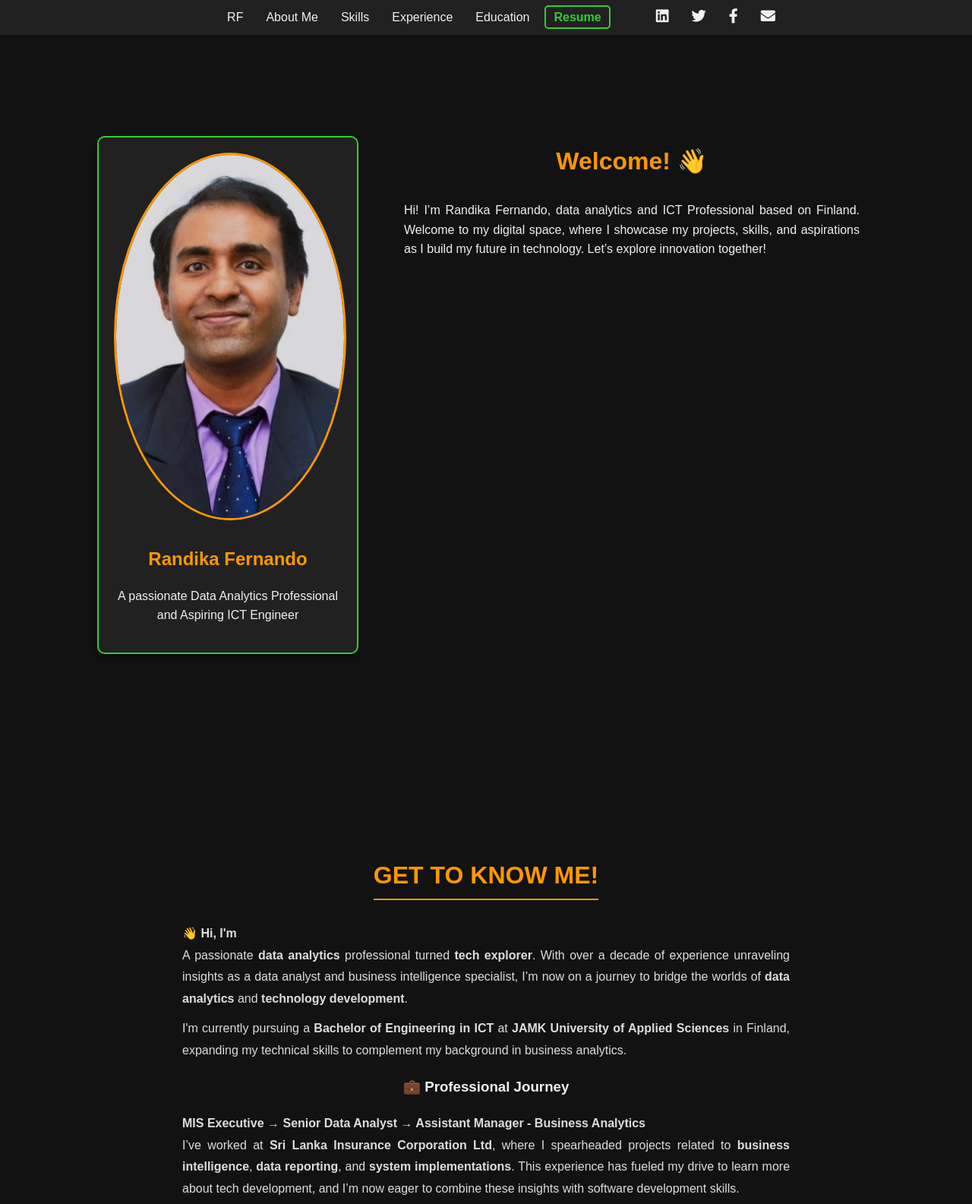
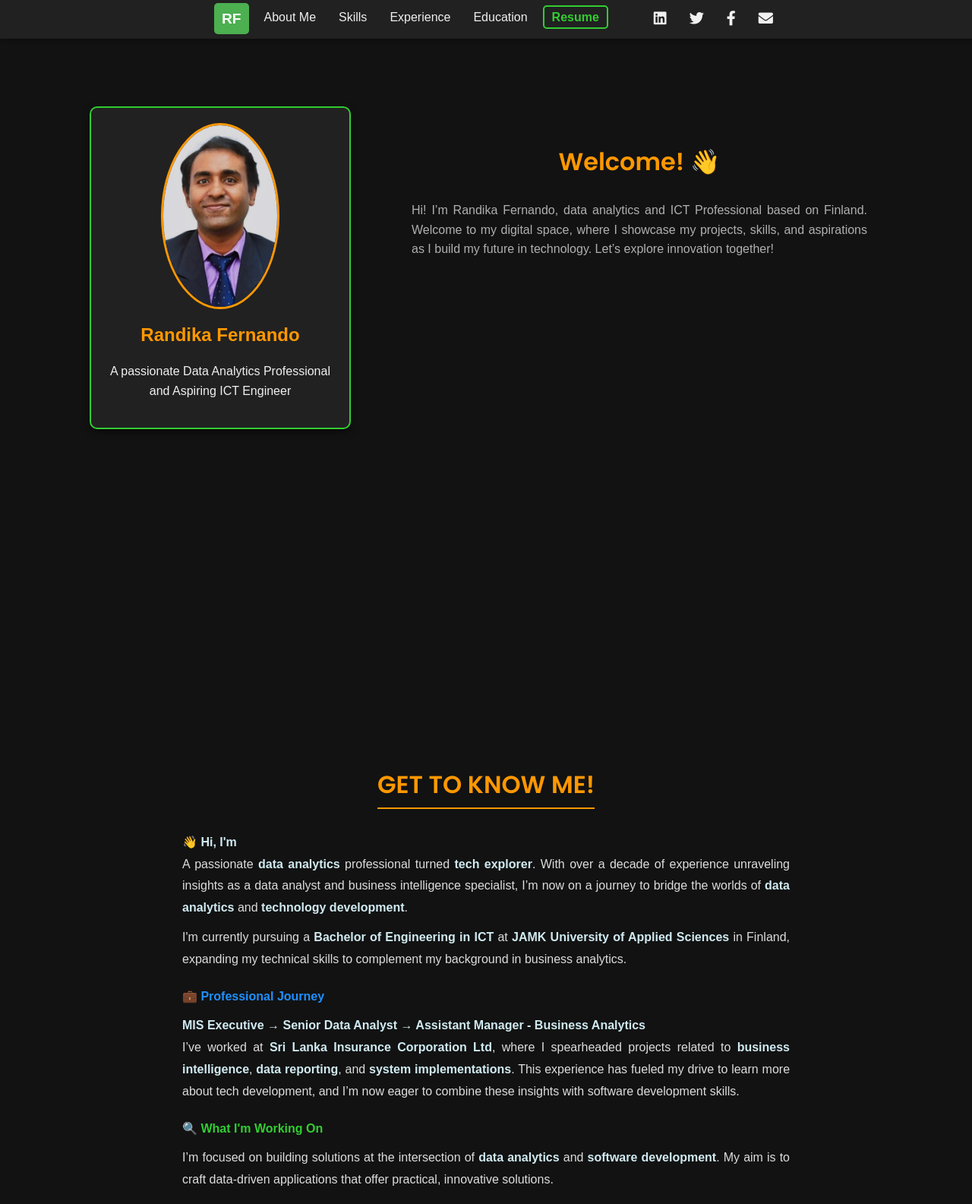
Before and after one commit to NRandika/My_portfolio, a plain HTML site: page index.html in a window 1280 px wide. Shown: the top 1585 px of the page at 76% size. Drawn offline with Linux system fonts and the light colour scheme.

Commit message:
Update styles.css

```diff
--- a/styles/styles.css
+++ b/styles/styles.css
@@ -1,3 +1,6 @@
+/* Add Google Font for more attractive font */
+@import url('https://fonts.googleapis.com/css2?family=Poppins:wght@600&display=swap');
+
 /* General Styles */
 body {
     margin: 0;
@@ -92,18 +95,36 @@ a:hover {
     color: #ff9800;
 }
 
+/* Style for the Home button (your name) */
+.home-button {
+    color: white; /* White font color */
+    font-weight: bold;
+    font-size: 1.2rem;
+    text-transform: uppercase;
+    text-decoration: none;
+    padding: 10px 20px; /* Add padding for better button appearance */
+    background-color: #4CAF50; /* Green background */
+    border-radius: 5px; /* Optional: to add rounded corners */
+    margin-left: -10px; /* Shift the button a little to the left */
+    transition: background-color 0.3s ease; /* Smooth transition on hover */
+}
+
+.home-button:hover {
+    background-color: #45a049; /* Slightly darker green on hover */
+}
 
 
 /* Home Section */
 .home-section {
     display: flex;
     flex-wrap: wrap;
-    align-items: center;
+    align-items: flex-start;
     justify-content: center;
-    padding: 100px 20px;
+    padding: 100px 20px 20px;
     min-height: 100vh;
     text-align: center;
     background-color: #121212;
+    gap: 20px; /* Add space between items */
 }
 
 .profile-card {
@@ -114,13 +135,19 @@ a:hover {
     max-width: 300px;
     margin: 20px;
     border: 2px solid #32cd32; /* Green border */
+    flex: 1;
 }
 
 .profile-card img {
     width: 100%;
+    max-width: 150px; /* Limit maximum size */
+    height: auto;
     border-radius: 50%;
     margin-bottom: 15px;
     border: 3px solid #ff9800;
+    display: block;
+    margin-left: auto;
+    margin-right: auto;
 }
 
 .profile-card h1 {
@@ -139,24 +166,29 @@ a:hover {
     margin: 20px;
     padding: 20px;
     text-align: justify;
-    align-self: flex-start;
+    align-self: flex-start; /* Align to the top of the section */
+    flex: 2; /* Allow it to occupy more space than the profile card */
 }
 
 .summary h2 {
     font-size: 2rem;
     color: #ff9800;
     text-align: center;
+    font-family: 'Poppins', sans-serif;
 }
 
 .summary p {
     font-size: 1rem;
+    color: #B0B0B0;
 }
+
 
 /* About Me Section */
 .about-section {
-    padding: 80px 20px;
+    padding: 40px 20px;
     background-color: #121212;
     text-align: center;
+    margin-top: 0;
 }
 
 .about-section h2 {
@@ -167,6 +199,7 @@ a:hover {
     border-bottom: 2px solid #ff9800;
     display: inline-block;
     padding-bottom: 5px;
+    font-family: 'Poppins', sans-serif;
 }
 
 .about-section p {
@@ -178,6 +211,45 @@ a:hover {
     padding: 0 20px;
     text-align: justify;
 }
+
+/* Heading Style (for h3 sections) */
+.about-section h3 {
+    font-size: 1rem;
+    line-height: 1.8;
+    color: #f0f0f0;
+    max-width: 800px;
+    margin: 10px auto;
+    padding: 0 20px;
+    text-align: justify;
+    margin-top: 20px;
+}
+
+/* Colors for different h3 sections */
+.about-section h3:nth-of-type(1) {
+    color: #1E90FF; /* 💼 Professional Journey */
+}
+
+.about-section h3:nth-of-type(2) {
+    color: #32CD32; /* 🔍 What I'm Working On */
+}
+
+.about-section h3:nth-of-type(3) {
+    color: #FFD700; /* 🎯 What Drives Me */
+}
+
+.about-section h3:nth-of-type(4) {
+    color: #FF6347; /* ⚽ Outside the Code */
+}
+
+.about-section h3:nth-of-type(5) {
+    color: #00BFFF; /* 🔗 Let's Connect! */
+}
+
+/* Strong Text Style */
+.about-section strong {
+    color: #d0eaf1; /* A vibrant cyan color that stands out against the black background */
+}
+
 
 /* Skills Section */
 .skills-section {
@@ -194,6 +266,7 @@ a:hover {
     border-bottom: 2px solid #ff9800;
     display: inline-block;
     padding-bottom: 5px;
+    font-family: 'Poppins', sans-serif;
 }
 
 .skills-container {
@@ -254,6 +327,7 @@ a:hover {
     border-bottom: 2px solid #ff9800;
     display: inline-block;
     padding-bottom: 5px;
+    font-family: 'Poppins', sans-serif;
 }
 
 /* Timeline Container */
@@ -341,6 +415,7 @@ a:hover {
     border-bottom: 2px solid #ff9800;
     display: inline-block;
     padding-bottom: 5px;
+    font-family: 'Poppins', sans-serif;
 }
 
 /* Education Container */
@@ -424,6 +499,7 @@ a:hover {
     font-size: 2rem;
     color: #ff9800;
     margin-bottom: 20px;
+    font-family: 'Poppins', sans-serif;
 }
 
 .contact-details p {
```
